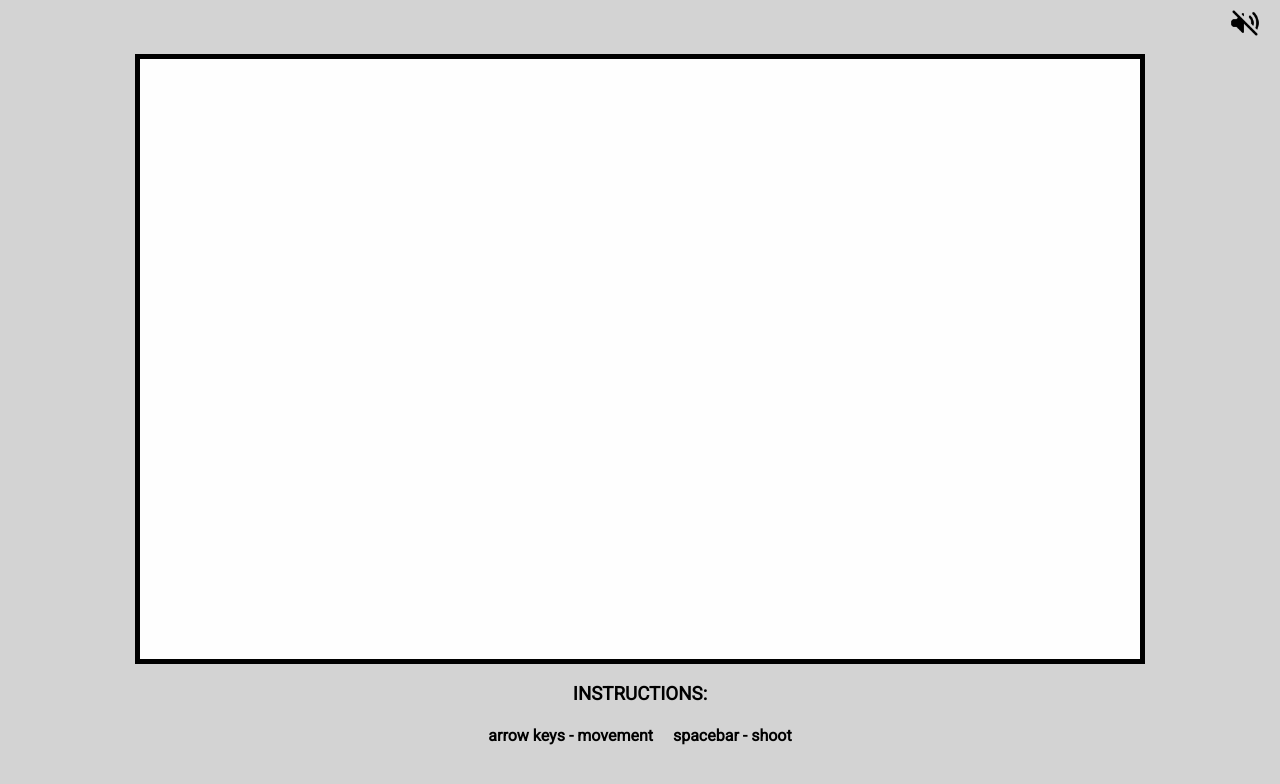
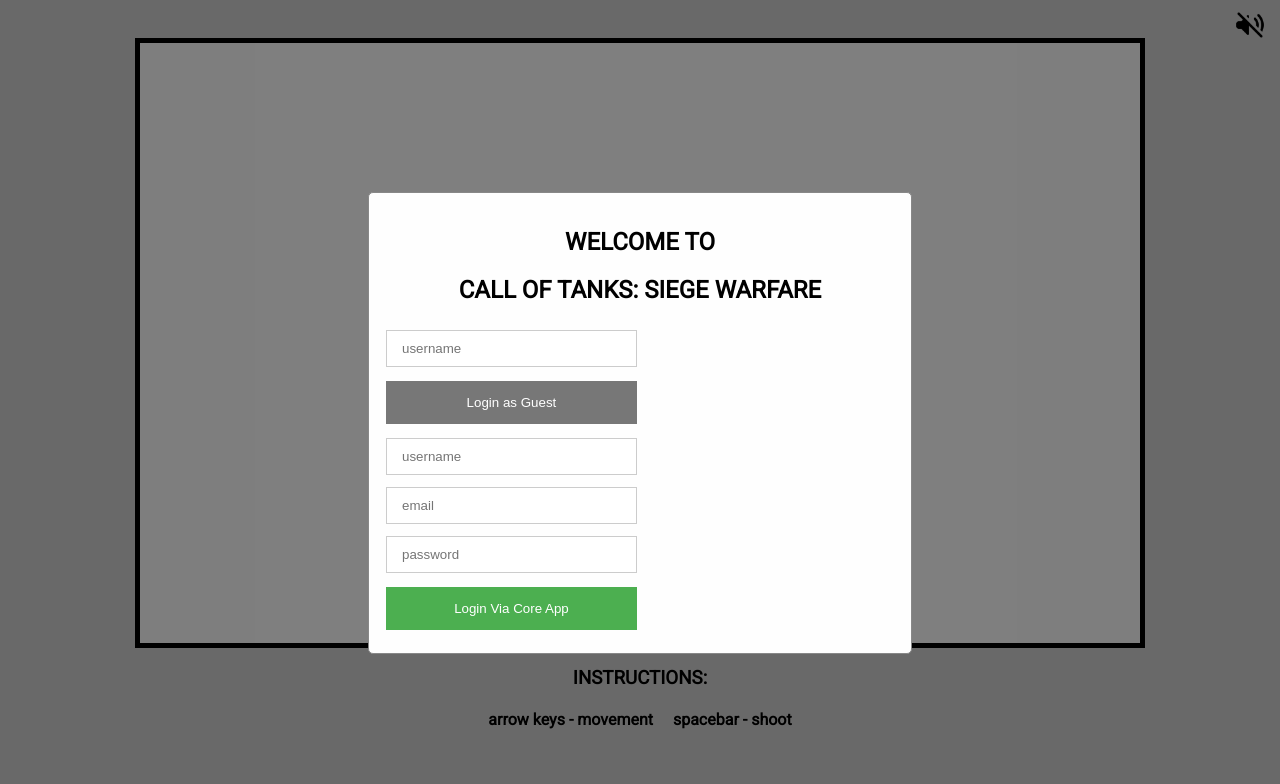
Before and after one commit to kguo6/Comp4711-Tank-Game-App, a website: page static/index.html in a window 1280 px wide. Drawn offline with nearby package versions, Linux system fonts and the light colour scheme; no server answers.

Commit message:
Implemented guest login

```diff
--- a/server.js
+++ b/server.js
@@ -202,8 +202,8 @@ var players = {};
 var projectiles = {};
 
 io.on('connection', function (socket) {
-    socket.on('new player', function () {
-        players[socket.id] = Player.createNewPlayer(socket.id, socket.id);
+    socket.on('new player', function (name) {
+        players[socket.id] = Player.createNewPlayer(socket.id, name);
     });
 
     socket.on('disconnect', function () {
--- a/static/Player.js
+++ b/static/Player.js
@@ -11,7 +11,7 @@ const TANK_SHOT_RANGE = 500;
 /* Player Tank constructor */
 function Player(id, name) {
     this.id = id;
-    this.name = id; // Connect with login username later
+    this.name = name;
     this.hp = MAX_HP;
     this.hitbox = TANK_HIT_BOX_SIZE;
     this.x = 300;
--- a/static/game.js
+++ b/static/game.js
@@ -23,8 +23,14 @@ let explosion = document.getElementById("explosion");
 backgroundAudio.volume = 0.4;
 explosion.volume = 0.4;
 
+// Audio buttons
 let muteButton = document.getElementById("mute-audio");
 let playButton = document.getElementById("play-audio");
+
+// Login/out btns
+let loginModal = document.getElementById('loginModal');
+let guestLoginBtn = document.getElementById('guest-login');
+let logoutBtn = document.getElementById('logout');
 
 // Loop background music
 let playAudio = (() => {
@@ -50,7 +56,6 @@ function checkBrowserSize() {
     if (getWidth() > 1900) {
         document.getElementById('chat').style = "display: block;";
     }
-
     if (getWidth() < 1400) {
         document.getElementById('leaderboard').style = "display: none;";
     }
@@ -58,6 +63,30 @@ function checkBrowserSize() {
         document.getElementById('chat').style = "display: none;";
     }
 }
+
+let showLogin = (() => {
+    if (sessionStorage.getItem("logged") == 0 || sessionStorage.getItem("logged") === null) {
+        loginModal.style.display = "inline";
+        logoutBtn.style.display = "none";
+    } else {
+        loginModal.style.display = "none";
+        logoutBtn.style.display = "inline";
+    }
+})();
+
+// Guest login button
+guestLoginBtn.addEventListener("click", () => {
+    sessionStorage.setItem("logged", 1);
+    name = document.getElementById('guest-username').value;
+});
+
+socket.emit('new player', name);
+
+// Logout button
+logoutBtn.addEventListener("click", () => {
+    sessionStorage.setItem("logged", 0);
+    location.reload();
+});
 
 document.addEventListener('keydown', function (event) {
     switch (event.keyCode) {
@@ -145,8 +174,6 @@ document.getElementById("slack-button").addEventListener("click", () => {
     }
 });
 
-socket.emit('new player');
-
 setInterval(function () {
     socket.emit('movement', movement);
 }, 1000 / 60);
@@ -209,6 +236,7 @@ socket.on('state', function (state) {
 
 socket.on('show dead modal', function (finishedPlayer) {
     currentPlayer = finishedPlayer;
+    // TODO: sometimes this msg is displayed before currentPlayer is set, causing exception
     document.getElementById('modal-msg').innerHTML = `Better luck next time ${currentPlayer.name}! Your score was ${currentPlayer.kills}!`;
     modal.style.display = "block";
 });
--- a/static/index.html
+++ b/static/index.html
@@ -16,7 +16,29 @@
 </head>
 
 <body>
-    <!-- modal content -->
+    <!-- login modal -->
+    <div id="loginModal" class="modal">
+        <div class="modal-content">
+            <h2 class="text-content">WELCOME TO</h2>
+            <h2 class="text-content">CALL OF TANKS: SIEGE WARFARE</h2>
+            <!-- <img id="logo" src="/static/assets/images/call_of_tanks_logo.png" alt="Call of Tanks: Siege Warfare"> -->
+            <div id="login-forms">
+                <form>
+                    <input id="guest-username" type="text" placeholder="username" name="username" required>
+                    <button id="guest-login" class="login-button" type="submit">Login as Guest</button>
+                </form>
+                <form>
+                    <input type="text" placeholder="username" name="username" required>
+                    <input type="text" placeholder="email" name="uname" required>
+                    <input type="password" placeholder="password" name="psw" required>
+                    <button id="core-login" class="login-button" type="submit">Login Via Core App</button>
+                </form>
+            </div>
+        </div>
+    </div>
+    <!-- end login modal -->
+
+    <!-- endgame modal -->
     <div id="myModal" class="modal">
         <div class="modal-content">
             <h2 class="text-content">GAME OVER</h2>
@@ -37,11 +59,14 @@
             </div>
         </div>
     </div>
-    <!-- end modal content -->
+    <!-- end endgame modal -->
 
     <div id="header">
-        <input id="mute-audio" type="image" src="/static/assets/images/mute_audio.png" />
-        <input id="play-audio" type="image" src="/static/assets/images/play_audio.png" />
+        <div>
+            <button id="logout" class="logout-button">Log out</button>
+            <input id="mute-audio" type="image" src="/static/assets/images/mute_audio.png" />
+            <input id="play-audio" type="image" src="/static/assets/images/play_audio.png" />
+        </div>
 
         <audio id="background_audio" class="audio_clip" controls>
             <source src="/static/assets/audio/battle_music.ogg" type="audio/ogg">
@@ -99,6 +124,7 @@
 
         <canvas id="canvas"></canvas>
 
+        <!-- Leaving out optional feature -->
         <div id="chat">
             <h4 id="chat-span" class="text-content">CHAT</h4>
         </div>
--- a/static/styles/game.css
+++ b/static/styles/game.css
@@ -1,6 +1,7 @@
 html, body {
     background-color: lightgrey;
-    width:  100%;
+    /* background: url(../assets/images/background.png); */
+    width: 100%;
     height: 100%;
     margin: 0;
 }
@@ -57,11 +58,57 @@ html, body {
     width: 25%;
 }
 
+#login-forms form,
+#login-forms form div {
+    display: inline-block;
+    margin: 0 2px;
+    vertical-align: top;
+    width: 49%;
+}
+
+input[type=text], input[type=password] {
+    width: 100%;
+    padding: 10px 15px;
+    margin: 6px 0;
+    display: inline-block;
+    border: 1px solid #ccc;
+    box-sizing: border-box;
+}
+
+#core-login {
+    background-color: #4CAF50;
+}
+
+#guest-login {
+    background-color: #777777;
+}
+
+.login-button {
+    color: white;
+    padding: 14px 20px;
+    margin: 8px 0;
+    border: none;
+    cursor: pointer;
+    width: 100%;
+}
+
 #logo {
     display: block;
     margin-left: auto;
     margin-right: auto;
     width: 100%;
+}
+
+.logout-button {
+    border-radius: 7px;
+    background-color: #777777;
+    color: white;
+    display: inline-block;
+    padding: 10px 15px;
+    margin-top: 10px;
+    border: none;
+    cursor: pointer;
+    width: 100px;
 }
 
 #main-content {
@@ -70,14 +117,16 @@ html, body {
 }
 
 #mute-audio {
-    height: 30px;
-    margin: 8px 20px;
+    margin: 0px 15px;
+    position: relative;
+    top: 10px;
     width: 30px;
 }
 
 #play-audio {
-    height: 30px;
-    margin: 8px 20px;
+    margin: 0px 15px;
+    position: relative;
+    top: 10px;
     width: 30px;
 }
 
```
